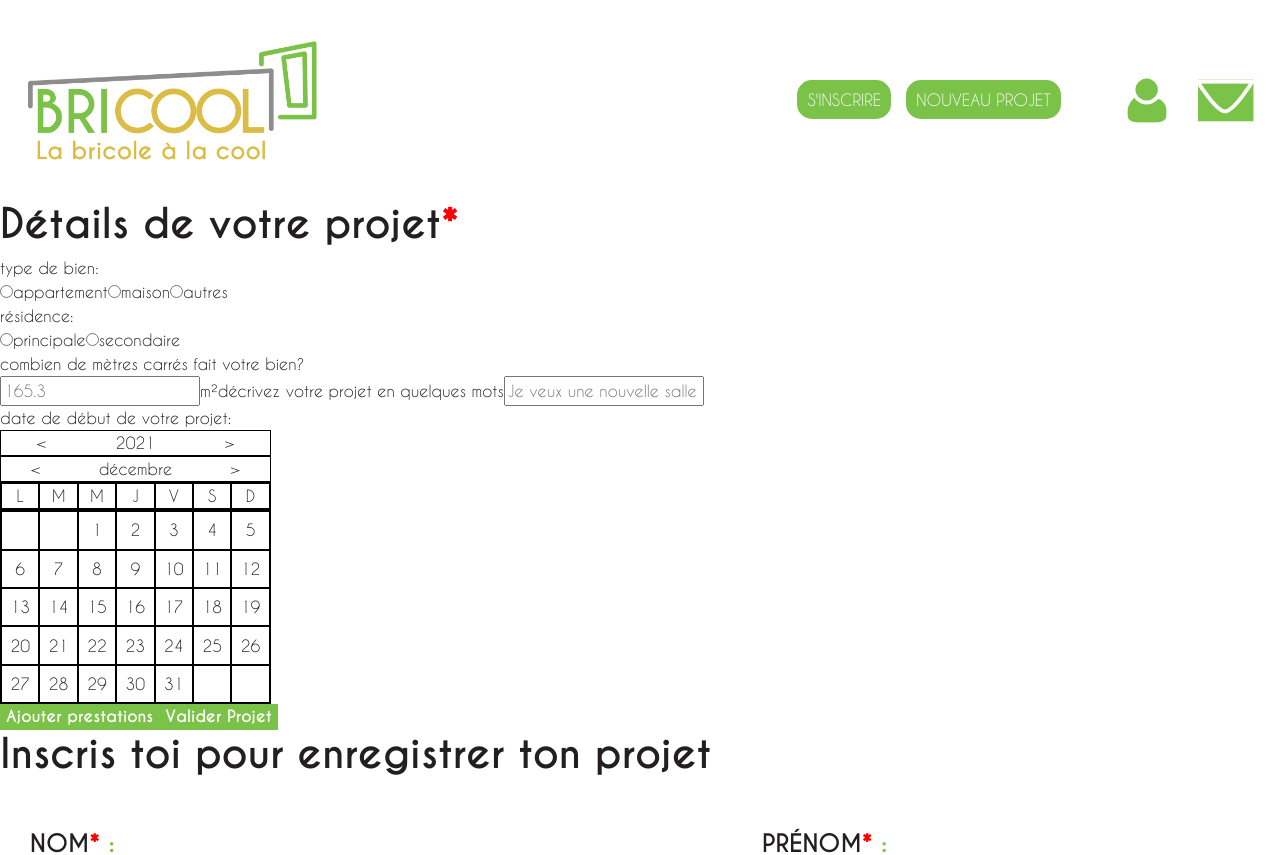
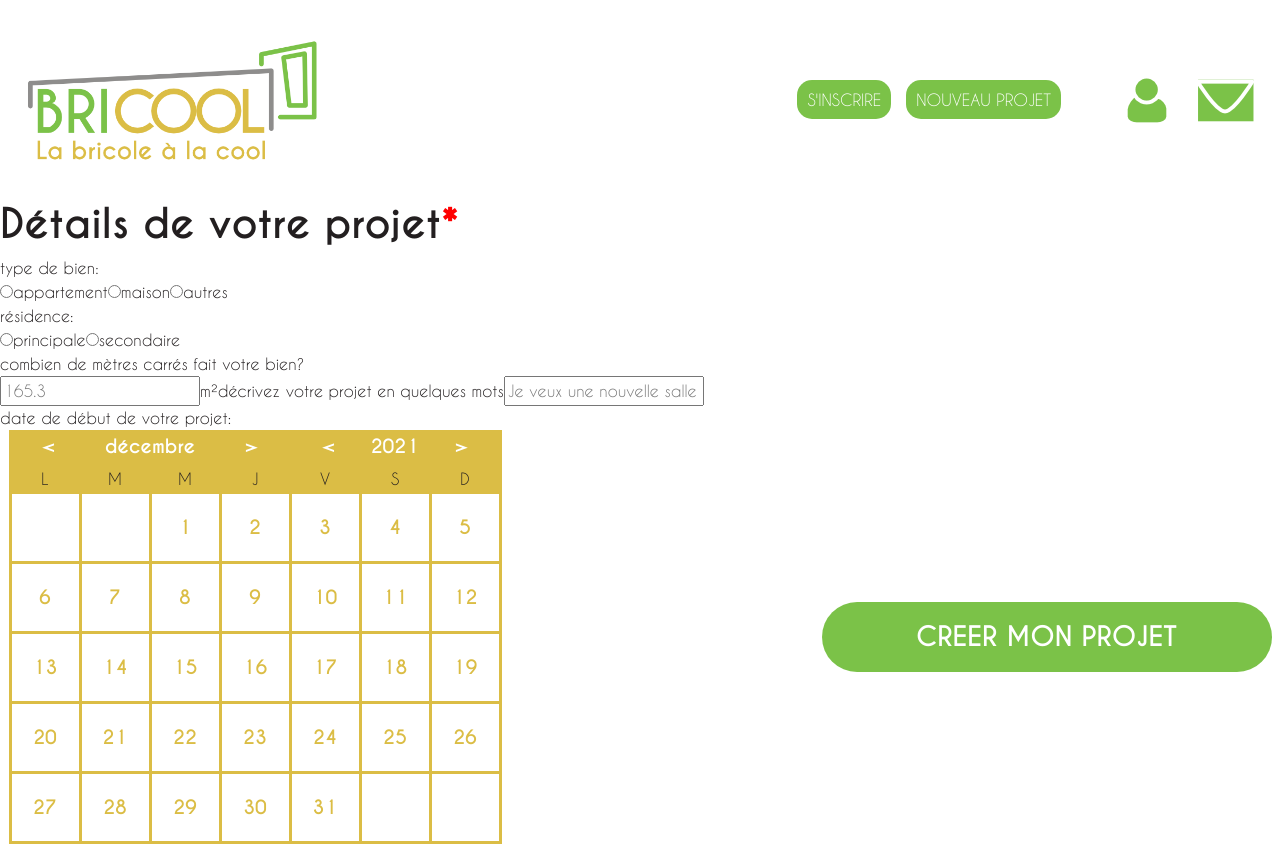
Before and after one commit to LaurentDecamps/UltraMotionCorp, an Angular app in the folder frontend/: page /newprjct in a window 1280 px wide. Shown: the top 855 px of the page. Built offline with nearby package versions, Linux system fonts and the light colour scheme.

Commit message:
css for calendar and submit button in newProject

```diff
--- a/frontend/src/app/pages/nouveau-projet/nouveau-projet.component.css
+++ b/frontend/src/app/pages/nouveau-projet/nouveau-projet.component.css
@@ -97,7 +97,7 @@ h1 {
   content: "";
   background-color: #FFFFFF;
   vertical-align: middle;
-  color: #000000;
+  color: #DBBD45;
   font-size: 26pt;
   display: inline-flex;
   align-items: center;
@@ -123,11 +123,23 @@ h1 {
   display: inline;
 }
 
-.calendar div {
-  width: calc(21vw + 2px);
-  border: 1px solid #000000;
+.containerCalendarSubmit {
+  margin-bottom: 200px;
   display: flex;
-  justify-content: space-around;
+  justify-content: center;
+  align-items: center;
+}
+
+.calendar {
+  width: 493px;
+  margin-right: 25vw;
+}
+
+.calendar div:not(.year, .month) {
+  border-top: 3px solid #DBBD45;
+  border-left: 3px solid #DBBD45;
+  font-weight: bold;
+  display: flex;
   flex-wrap: wrap;
 }
 
@@ -135,22 +147,78 @@ h1 {
   margin: 0;
 }
 
-.weekDays p {
-  width: 3vw;
-  border: 1px solid #000000;
+.year, .month {
+  border-right: 3px solid #DBBD45;
+  border-bottom: 3px solid #DBBD45;
+  background-color: #DBBD45;
+  color: #FFFFFF;
+  display: inline-flex;
+  justify-content: center;
+}
+
+.month {
+  width: 280px;
+}
+
+.year {
+  width: 210px;
+}
+
+.month p, .year p {
+  color: #FFFFFF;
+  font-size: 14pt;
+}
+
+.month p:nth-child(2) {
+  width: 190px;
   text-align: center;
 }
 
+.year p:nth-child(2) {
+  width: 120px;
+  text-align: center;
+}
+
+.month p:not(:nth-child(2)):hover, .year p:not(:nth-child(2)):hover {
+  cursor: pointer;
+}
+
+.weekDays p {
+  width: 70px;
+  border-right: 3px solid #DBBD45;
+  text-align: center;
+  background-color: #DBBD45;
+  font-weight: normal;
+  color: #231F20;
+}
+
 .days p {
-  width: 3vw;
-  height: 3vw;
-  border: 1px solid #000000;
+  width: 70px;
+  height: 70px;
+  border-right: 3px solid #DBBD45;
+  border-bottom: 3px solid #DBBD45;
+  font-size: 14pt;
+  color: #DBBD45;
   display: flex;
   justify-content: center;
   align-items: center;
 }
 
-.boutonAdroite {
+.days p:hover {
+  background-color: #DBBD45;
+  color: #FFFFFF;
+  cursor: pointer;
+}
+
+.createProject {
+  width: 450px;
+  height: 70px;
+  border-radius: 35px;
+  font-size: 20pt;
+  font-weight: bold;
+}
+
+/* .boutonAdroite {
   display: flex;
   flex-direction: row-reverse;
-}
+} */
--- a/frontend/src/app/pages/nouveau-projet/nouveau-projet.component.html
+++ b/frontend/src/app/pages/nouveau-projet/nouveau-projet.component.html
@@ -40,16 +40,19 @@
     <label>décrivez votre projet en quelques mots</label>
     <input type="textarea" name="description" placeholder="Je veux une nouvelle salle de bain">
     <div>date de début de votre projet: {{startDate}}</div>
+    <div class="containerCalendarSubmit">
       <div class="calendar">
+        <div>
+          <div class="month">
+            <p (click)="decrementMonth()"><</p>
+            <p>{{months[monthIndex]["month"]}}</p>
+            <p (click)="incrementMonth()">></p>
+          </div>
           <div class="year">
             <p (click)="decrementYear()"><</p>
             <p>{{year}}</p>
             <p (click)="incrementYear()">></p>
           </div>
-      <div class="month">
-        <p (click)="decrementMonth()"><</p>
-        <p>{{months[monthIndex]["month"]}}</p>
-        <p (click)="incrementMonth()">></p>
         </div>
         <div class="weekDays">
           <p *ngFor="let day of weekDays">{{day}}</p>
@@ -61,9 +64,9 @@
       <ng-container *ngFor="let thatOne of prestationsChoisies">
         <p *ngIf="thatOne">{{thatOne["company"].nom}} - {{thatOne["prestation"].description}}</p>
       </ng-container>
-
-    <button type="button" (click)="displayNeeds()">Ajouter prestations</button>
-    <button type="submit" name="button">Valider Projet</button>
+      <!-- <button type="button" (click)="displayNeeds()">Ajouter prestations</button> -->
+      <button type="submit" class="createProject" name="button">CREER MON PROJET</button>
+    </div>
   </div>
 </form>
 
@@ -136,7 +139,8 @@
     <button type="submit" name="button">Rechercher</button>
   </div>
 </form>
-<h1>Inscris toi pour enregistrer ton projet</h1>
+
+<!-- <h1>Inscris toi pour enregistrer ton projet</h1>
 <div class="contact">
   <div class="container">
     <label for="name">NOM<span class="red">*</span> <span class="green"> :</span></label>
@@ -162,4 +166,4 @@
     <button>ENREGISTRE TON PROJET ET INSCRIS TOI</button>
   </div>
 
-</div>
+</div> -->
```
Lines whose indentation alone changed are shown as unchanged.
